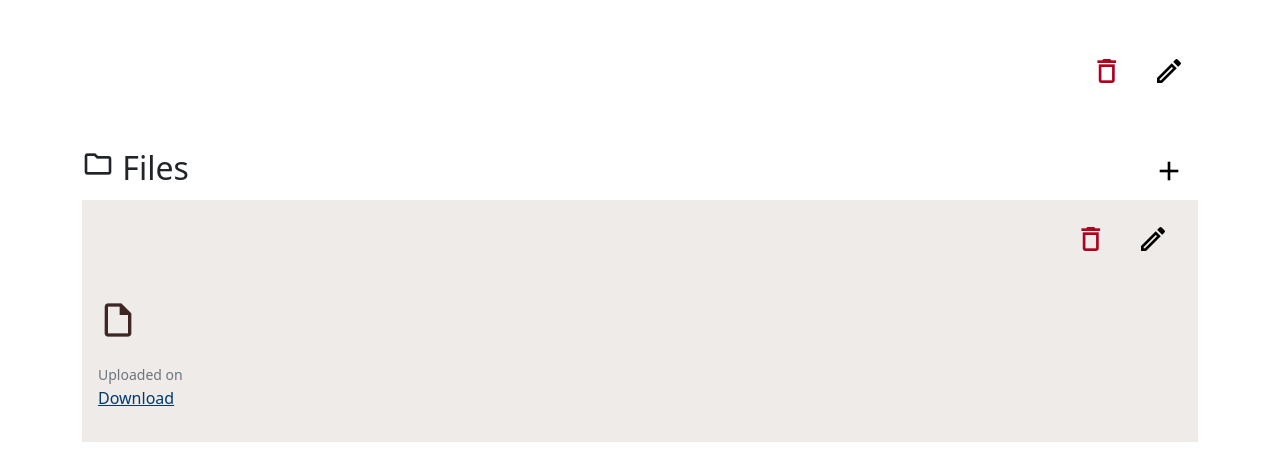
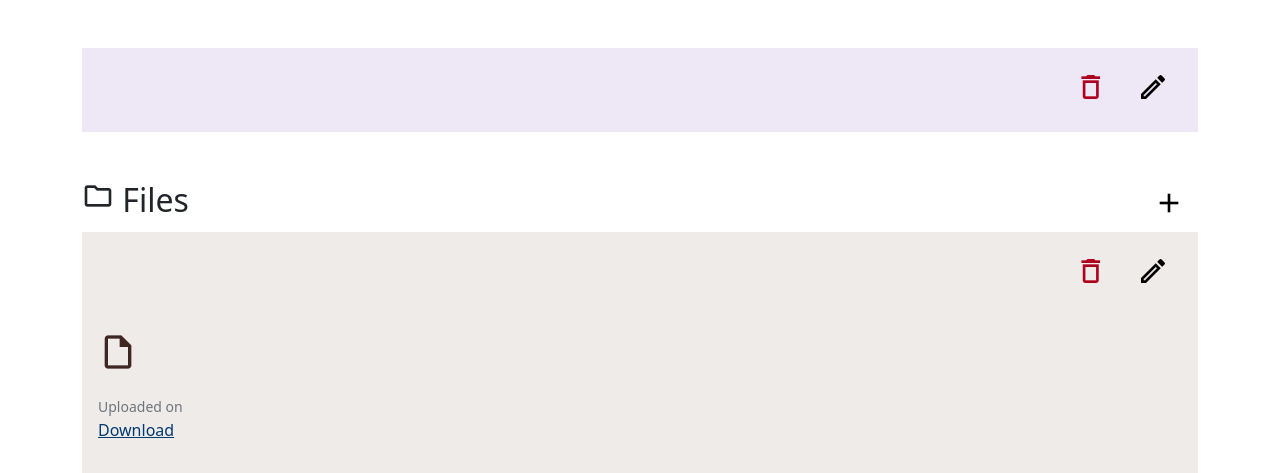
Before and after one commit to azainayub/coursemanager, a Django app: template assistor/templates/assistor/file.html in a window 1280 px wide. Shown: the part 56-529 px from the top of the page. Run offline with Django 3.2, Linux system fonts and the light colour scheme; the template is opened without the code that fills it, so the values that code supplies are empty; some libraries are stand-ins or nearby versions.

Commit message:
changed text and background color

```diff
--- a/assistor/templates/assistor/snippets/course_header_snippet.html
+++ b/assistor/templates/assistor/snippets/course_header_snippet.html
@@ -1,5 +1,5 @@
 <!-- Header of the course -->
-<section id="course-header" class="mb-5">
+<section id="course-header" class="mb-5 p-3 bg-light-purple text-purple">
     <div class="d-flex justify-content-between">
         <div class="w-75"><h1>{{ course.title }}</h1></div>
         <div>
```
